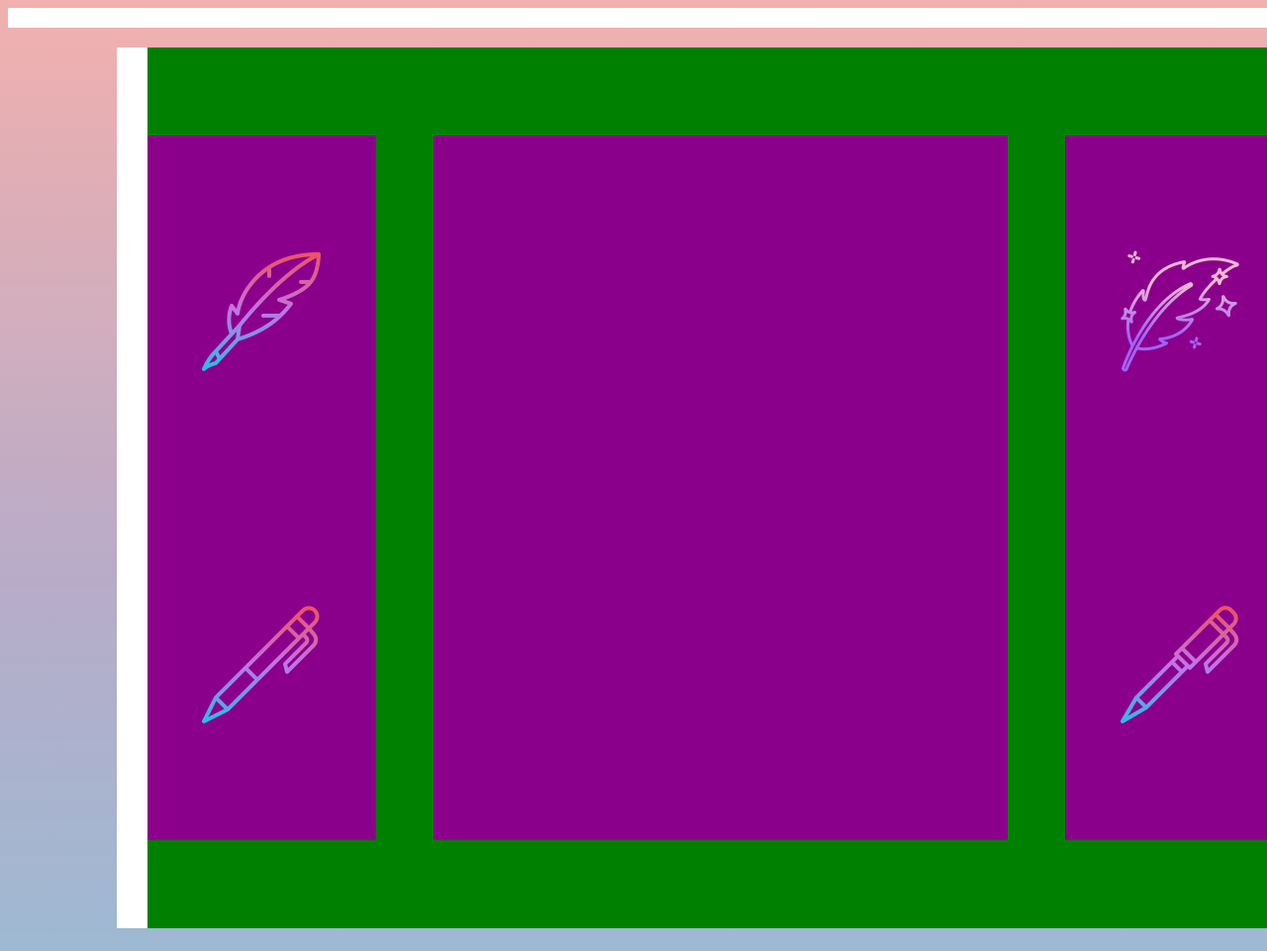
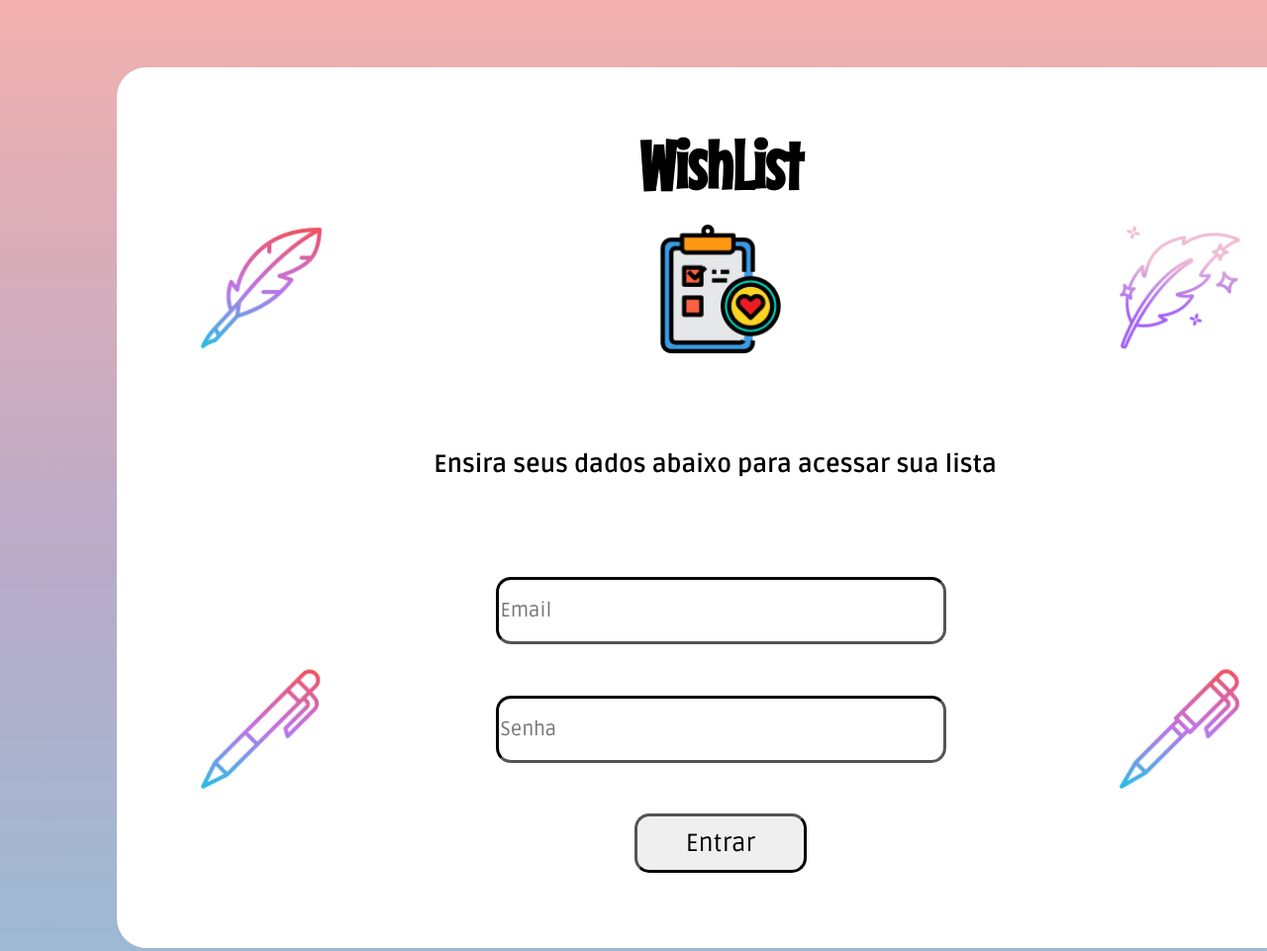
Before and after one commit to Robert-025/WishList, a plain HTML site: page Front-End/index.html in a window 1280 px wide. Shown: the top 961 px of the page at 99% size. Drawn offline with Linux system fonts and the light colour scheme.

Commit message:
HTMl e CSS página de login finalizado

```diff
--- a/Front-End/index.html
+++ b/Front-End/index.html
@@ -6,8 +6,6 @@
     <title>WishList</title>
 </head>
 <body class="corpo">
-    <header class="cabecalho">
-    </header>
     <main>
         <section class="login">
             <div class="content alinhando-centro">
@@ -17,13 +15,16 @@
                 </div>
                 <div class="meio">
                     <div class="superior">
-
+                        <h1>WishList</h1>
+                        <img src="imagens/Logo.png" alt="Imagem ilustrativa de uma lista">
                     </div>
                     <div class="texto-centro">
-
+                        <p>Ensira seus dados abaixo para acessar sua lista</p>
                     </div>
                     <div class="caixas">
-
+                        <input type="email" name="Email" size="50" placeholder="Email">
+                        <input type="password" name="Senha" size="50" placeholder="Senha">
+                        <input class="entrar" type="button" value="Entrar">
                     </div>
                 </div>
                 <div class="direito">
--- a/Front-End/style.css
+++ b/Front-End/style.css
@@ -1,3 +1,4 @@
+@import url('https://fonts.googleapis.com/css2?family=Mouse+Memoirs&family=Ruda:wght@400;700&display=swap');
 main{
     display: flex;
     justify-content: center;
@@ -9,18 +10,11 @@ main{
     background: linear-gradient(180deg, #F2B0AE 0%, rgba(184, 171, 200, 0.994558) 55.21%, rgba(147, 184, 210, 0.95) 100%);
 }
 
-.cabecalho{
-    width: 100%;
-    height: 20px;
-    background-color: white;
-    margin-bottom: 20px;
-}
-
 .content{
     width: 95%;
     max-width: 1200px;
     height: 100%;
-    background-color: green;
+    /* background-color: green;  Usado para ajustar posicionamento*/
     margin: auto;
 }
 
@@ -36,12 +30,40 @@ main{
     background-color: white;
     display: flex;
     justify-content: space-around;
+    border-radius: 30px;
+    margin-top: 60px;
 }
 
 .esquerdo{
-    height: 80%;
+    height: 100%;
     width: 20%;
-    background-color: darkmagenta;
+    /* background-color: darkmagenta;  Usado para ajustar posicionamento*/
+    display: flex;
+    flex-direction: column;
+    align-items: center;
+    justify-content: space-around;
+}
+
+.esquerdo img{
+    width: 130px;
+    height: 130px;
+}
+
+.direito img{
+    width: 130px;
+    height: 130px;
+}
+
+.meio{
+    height: 100%;
+    width: 50%;
+    /* background-color: darkmagenta;  Usado para ajustar posicionamento*/
+}
+
+.direito{
+    height: 100%;
+    width: 20%;
+    /* background-color: darkmagenta;  Usado para ajustar posicionamento*/
     display: flex;
     flex-direction: column;
     align-items: center;
@@ -49,17 +71,70 @@ main{
 }
 
 .meio{
-    height: 80%;
-    width: 50%;
-    background-color: darkmagenta;
+    display: flex;
+    align-items: center;
+    flex-direction: column;
+    justify-content: space-between;
 }
 
-.direito{
-    height: 80%;
-    width: 20%;
-    background-color: darkmagenta;
+.superior{
+    width: 100%;
+    height: 35%;
     display: flex;
     flex-direction: column;
     align-items: center;
+    /* background-color: chartreuse;  Usado para ajustar posicionamento*/
+}
+
+.superior h1{
+    color: black;
+    font-family: 'Mouse Memoirs', sans-serif;
+    font-size: 70px;
+    margin-bottom: 20px;
+}
+
+.superior img{
+    width: 130px;
+    height: 130px;
+}
+
+.texto-centro{
+    width: 100%;
+    height: 10%;
+    /* background-color: chocolate;  Usado para ajustar posicionamento*/
+    display: flex;
+    align-items: center;
+}
+
+.texto-centro p{
+    font-size: 25px;
+    font-weight: bold;
+    font-family: 'Ruda', sans-serif;
+}
+
+.caixas{
+    width: 100%;
+    height: 45%;
+    /* background-color: chartreuse;  Usado para ajustar posicionamento*/
+    display: flex;
+    flex-direction: column;
     justify-content: space-around;
+    align-items: center;
 }
+
+.caixas input{
+    width: 445px;
+    height: 60px;
+    font-family: 'Ruda', sans-serif;
+    font-size: 20px;
+    font-weight: 400;
+    border-radius: 15px;
+    border-color: black;
+    border-width: 3px;
+}
+
+.caixas input:nth-child(3){
+    width: 30%;
+    font-size: 25px;
+    margin-bottom: 50px;
+}
```
